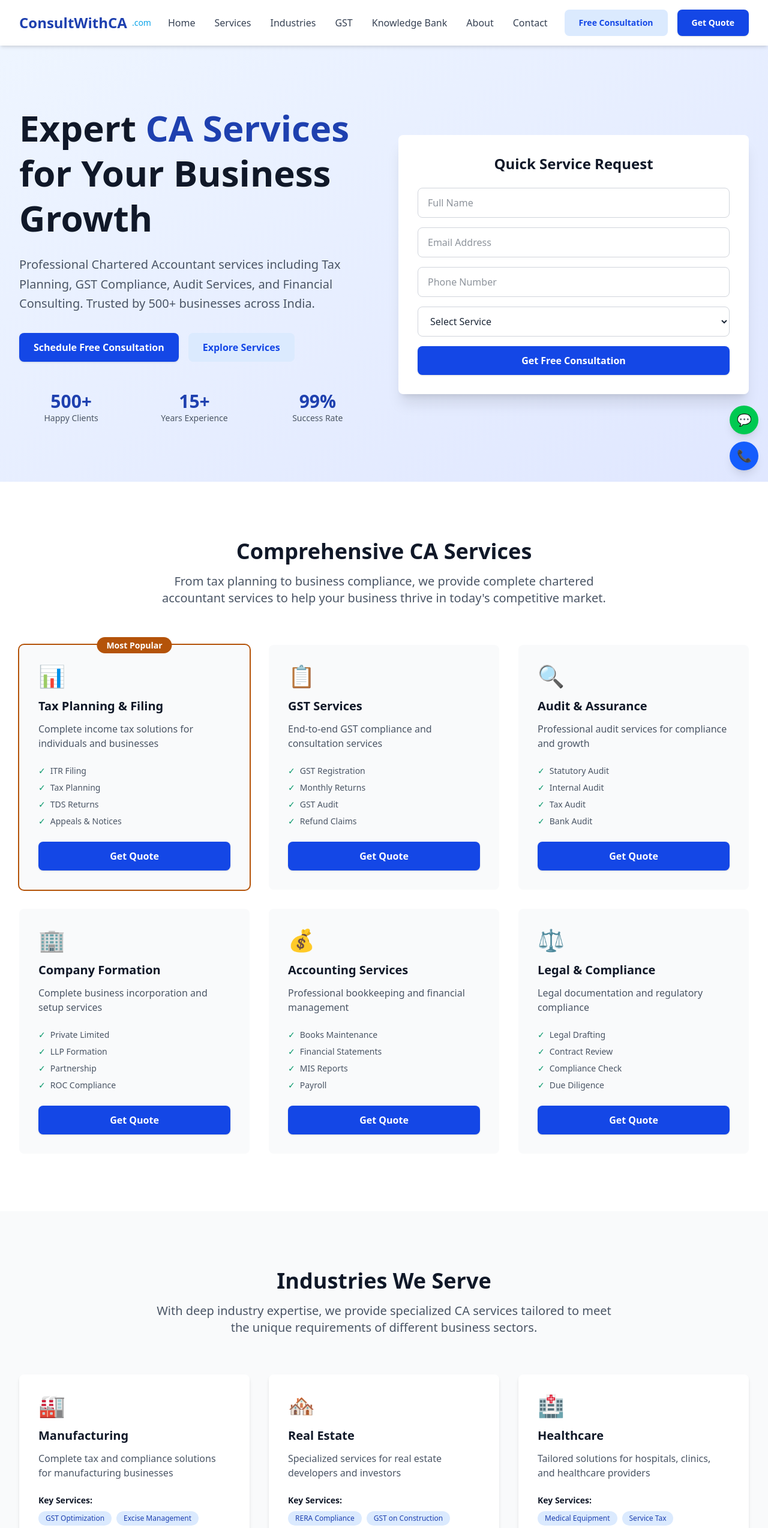
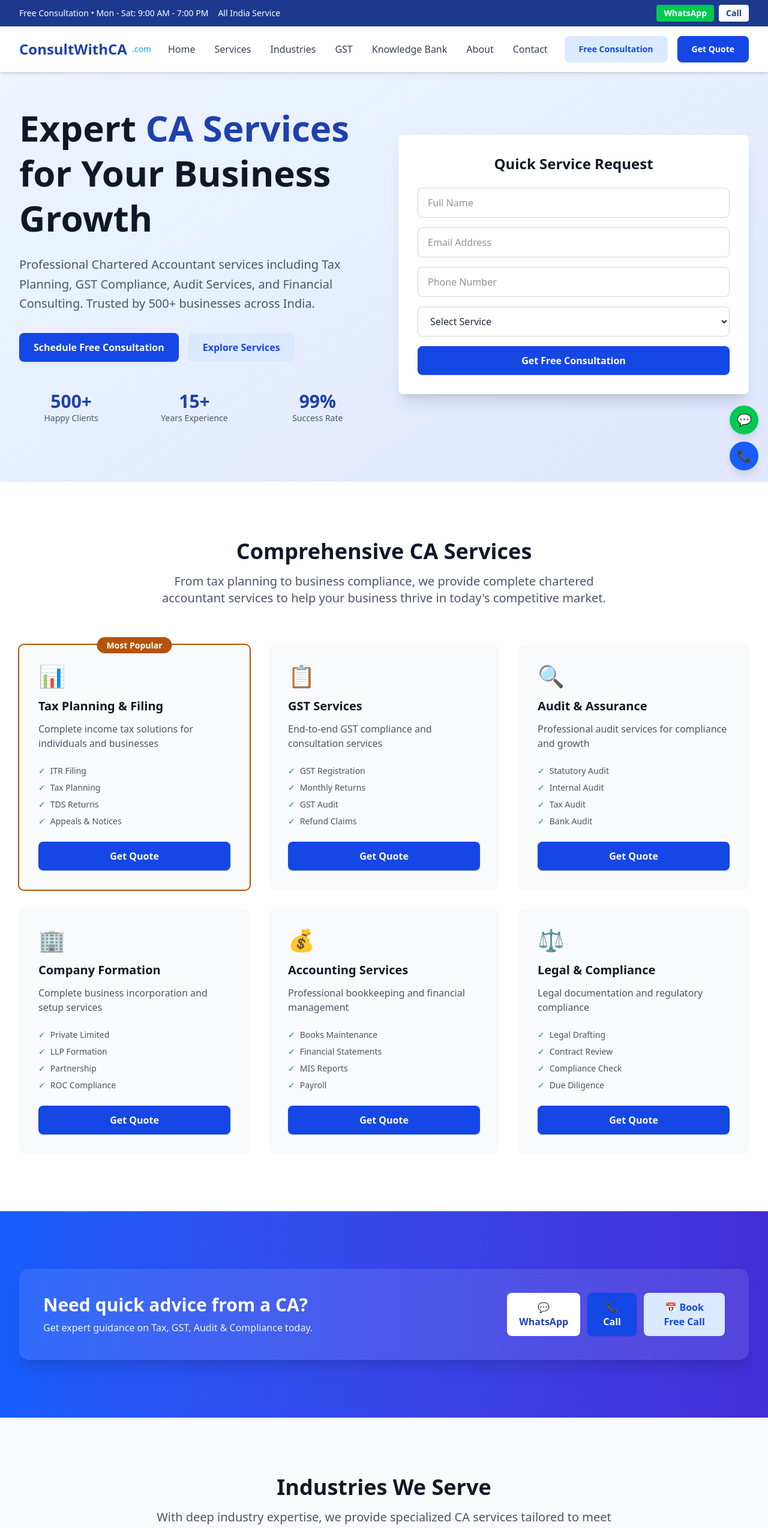
Before and after one commit to programmercodee/ConsultWithCA, a React (Vite) app: page / in a window 1280 px wide. Shown: the top 2547 px of the page at 60% size. Built offline with nearby package versions, Linux system fonts and the light colour scheme.

Commit message:
first commit

```diff
--- a/src/App.jsx
+++ b/src/App.jsx
@@ -10,6 +10,9 @@ import Testimonials from './components/Testimonials';
 import Contact from './components/Contact';
 import Footer from './components/Footer';
 import FloatingCTA from './components/FloatingCTA';
+import DirectContactBanner from './components/DirectContactBanner';
+import MidContactBanner from './components/MidContactBanner';
+import MobileStickyBar from './components/MobileStickyBar';
 
 function App() {
   return (
@@ -17,14 +20,18 @@ function App() {
       <Header />
       <Hero />
       <Services />
+      <MidContactBanner />
       <Industries />
+      <MidContactBanner title="Have an industry-specific question?" subtitle="Speak to an expert CA who understands your sector." />
       <WhyChooseUs />
       <DueDateReminder />
       <KnowledgeBank />
       <Testimonials />
+      <DirectContactBanner />
       <Contact />
       <Footer />
       <FloatingCTA />
+      <MobileStickyBar />
     </div>
   );
 }
--- a/src/components/Contact.jsx
+++ b/src/components/Contact.jsx
@@ -124,21 +124,21 @@ const Contact = () => {
                   <span className="text-xl mr-4">📧</span>
                   <div>
                     <div className="font-medium text-black">Email</div>
-                    <div className="text-blue-500">info@consultwithca.com</div>
+                    <div className="text-blue-500">consultwithcaa@gmail.com</div>
                   </div>
                 </div>
                 <div className="flex items-center">
                   <span className="text-xl mr-4">📱</span>
                   <div>
                     <div className="font-medium text-black">Phone</div>
-                    <div className="text-blue-500">+91 XXXXX XXXXX</div>
+                    <div className="text-blue-500">+91 84079 81114</div>
                   </div>
                 </div>
                 <div className="flex items-center">
                   <span className="text-xl mr-4">📍</span>
                   <div>
                     <div className="font-medium text-black">Office</div>
-                    <div className="text-blue-500">Business District, City</div>
+                    <div className="text-blue-500">FP No. 37/B1+B2, Abhinav Kala Mahavidyalaya Chowk, CTS No 431/195, Tilak Rd, Dadawadi, Shukrawar Peth, Pune, Maharashtra 411002</div>
                   </div>
                 </div>
                 <div className="flex items-center">
--- /dev/null
+++ b/src/components/DirectContactBanner.jsx
@@ -0,0 +1,39 @@
+import React from 'react';
+
+const DirectContactBanner = () => {
+  return (
+    <section className="bg-gradient-to-r from-blue-50 to-indigo-100">
+      <div className="max-w-7xl mx-auto section-padding">
+        <div className="bg-white rounded-xl shadow-lg p-8 md:p-10 flex flex-col md:flex-row md:items-center md:justify-between gap-6">
+          <div>
+            <h3 className="text-2xl md:text-3xl font-bold text-gray-900 mb-2">
+              Talk to a Chartered Accountant Now
+            </h3>
+            <p className="text-gray-600">
+              Get instant guidance on Tax, GST, Audit or Compliance. No wait time.
+            </p>
+          </div>
+
+          <div className="flex flex-col sm:flex-row gap-3">
+            <a
+              href="https://wa.me/918407981114?text=Hi%20ConsultWithCA,%20I%20need%20assistance%20with%20tax/GST/audit."
+              target="_blank"
+              rel="noopener noreferrer"
+              className="btn-secondary"
+            >
+              💬 WhatsApp Now
+            </a>
+            <a href="tel:+918407981114" className="btn-primary">
+              📞 Call Now
+            </a>
+            <a href="mailto:consultwithcaa@gmail.com" className="btn-secondary">
+              ✉️ Email Us
+            </a>
+          </div>
+        </div>
+      </div>
+    </section>
+  );
+};
+
+export default DirectContactBanner;
--- a/src/components/Header.jsx
+++ b/src/components/Header.jsx
@@ -15,6 +15,32 @@ const Header = () => {
 
   return (
     <header className="bg-white shadow-md fixed w-full z-50">
+      {/* Announcement Bar */}
+      <div className="bg-blue-900 text-white">
+        <div className="max-w-7xl mx-auto px-4 sm:px-6 lg:px-8 flex items-center justify-between py-2 text-sm">
+          <div className="flex items-center gap-4">
+            <span>Free Consultation • Mon - Sat: 9:00 AM - 7:00 PM</span>
+            <span className="hidden md:inline">All India Service</span>
+          </div>
+          <div className="flex items-center gap-2">
+            <a
+              href="https://wa.me/918407981114?text=Hi%20ConsultWithCA,%20I%20need%20assistance."
+              target="_blank"
+              rel="noopener noreferrer"
+              className="bg-green-500 hover:bg-green-600 text-white font-semibold px-3 py-1 rounded"
+            >
+              WhatsApp
+            </a>
+            <a
+              href="tel:+918407981114"
+              className="bg-white text-blue-900 hover:bg-blue-50 font-semibold px-3 py-1 rounded"
+            >
+              Call
+            </a>
+          </div>
+        </div>
+      </div>
+
       <div className="max-w-7xl mx-auto px-4 sm:px-6 lg:px-8">
         <div className="flex justify-between items-center py-4">
           {/* Logo */}
--- /dev/null
+++ b/src/components/MidContactBanner.jsx
@@ -0,0 +1,35 @@
+import React from 'react';
+
+const MidContactBanner = ({
+  title = 'Need quick advice from a CA?',
+  subtitle = 'Get expert guidance on Tax, GST, Audit & Compliance today.',
+}) => {
+  return (
+    <section className="section-padding bg-gradient-to-r from-blue-600 to-indigo-700">
+      <div className="max-w-7xl mx-auto">
+        <div className="bg-white/10 backdrop-blur rounded-2xl p-8 md:p-10 text-white shadow-xl">
+          <div className="grid grid-cols-1 md:grid-cols-3 items-center gap-6">
+            <div className="md:col-span-2">
+              <h3 className="text-2xl md:text-3xl font-bold mb-2">{title}</h3>
+              <p className="text-blue-50">{subtitle}</p>
+            </div>
+            <div className="flex flex-col sm:flex-row md:justify-end gap-3">
+              <a
+                href="https://wa.me/918407981114?text=Hi%20ConsultWithCA,%20I%20need%20assistance."
+                target="_blank"
+                rel="noopener noreferrer"
+                className="bg-white text-primary hover:bg-gray-100 font-semibold py-3 px-5 rounded-lg text-center transition"
+              >
+                💬 WhatsApp
+              </a>
+              <a href="tel:+918407981114" className="btn-primary text-center">📞 Call</a>
+              <a href="#contact" className="btn-secondary text-center">📅 Book Free Call</a>
+            </div>
+          </div>
+        </div>
+      </div>
+    </section>
+  );
+};
+
+export default MidContactBanner;
--- /dev/null
+++ b/src/components/MobileStickyBar.jsx
@@ -0,0 +1,28 @@
+import React from 'react';
+
+const MobileStickyBar = () => {
+  return (
+    <div className="fixed bottom-0 left-0 right-0 z-50 md:hidden">
+      <div className="mx-auto max-w-7xl">
+        <div className="m-3 rounded-2xl shadow-2xl overflow-hidden grid grid-cols-2">
+          <a
+            href="https://wa.me/918407981114?text=Hi%20ConsultWithCA,%20I%20need%20assistance."
+            target="_blank"
+            rel="noopener noreferrer"
+            className="bg-green-500 hover:bg-green-600 text-white font-semibold py-3 text-center"
+          >
+            💬 WhatsApp
+          </a>
+          <a
+            href="tel:+918407981114"
+            className="bg-blue-700 hover:bg-blue-800 text-white font-semibold py-3 text-center"
+          >
+            📞 Call Now
+          </a>
+        </div>
+      </div>
+    </div>
+  );
+};
+
+export default MobileStickyBar;
```
